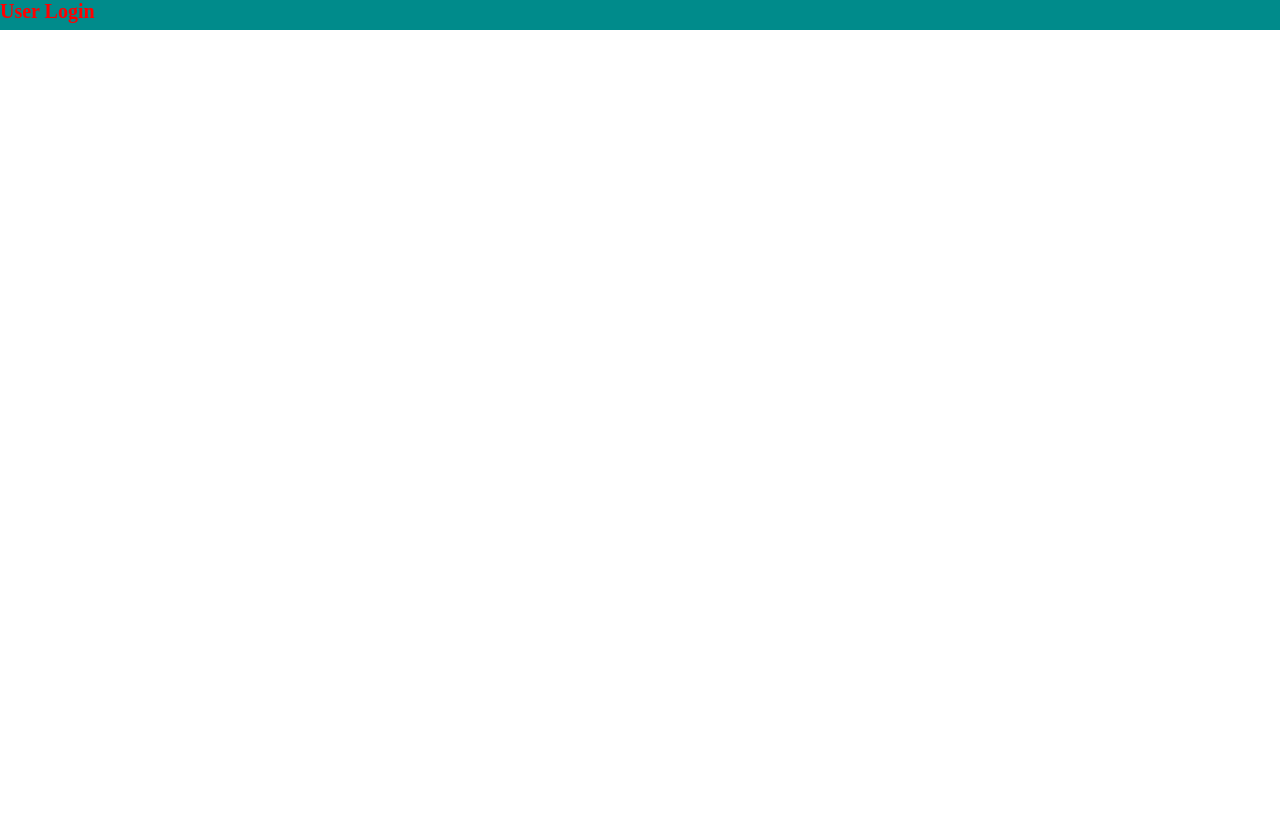
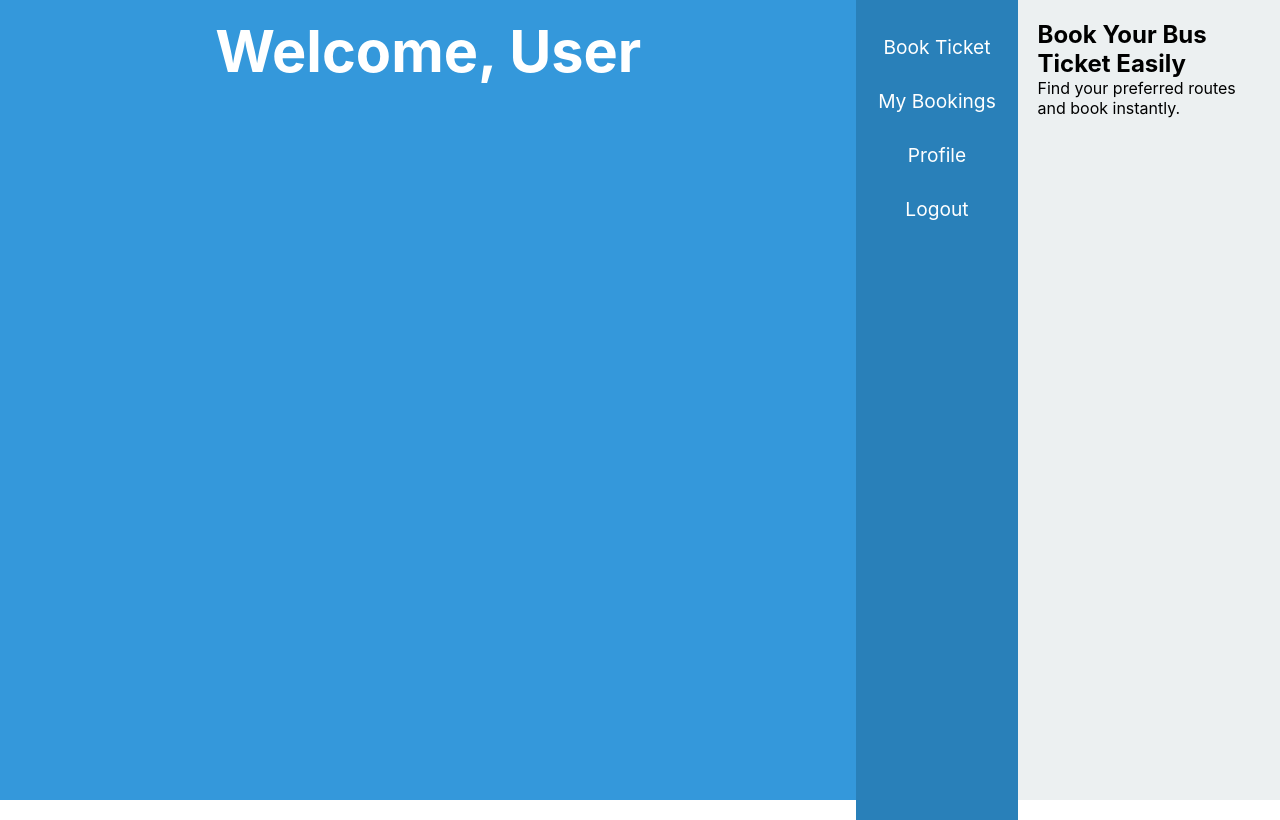
Before and after one commit to Chandannkr/Bus-Ticket-Booking-System, a React (Create React App) app: page /userlogin in a window 1280 px wide. Built offline with nearby package versions, Linux system fonts and the light colour scheme.

Commit message:
Updated Commit

```diff
--- a/src/Components/Admin/AdminLogin.jsx
+++ b/src/Components/Admin/AdminLogin.jsx
@@ -1,10 +1,11 @@
 import React, { useState } from "react";
 import admin from "../../assets/adminImage.png";
 import { Link } from "react-router-dom";
-import "../../Styles/AdminLogin.css";
+import styles from "../../Styles/AdminPage.module.css"; // Import CSS Module
+
 export default function AdminLogin() {
-  let [username, setUsername] = useState("");
-  let [password, setPassword] = useState("");
+  const [username, setUsername] = useState("");
+  const [password, setPassword] = useState("");
 
   function login() {
     if (username === "abcd" && password === "1234") {
@@ -15,12 +16,12 @@ export default function AdminLogin() {
   }
 
   return (
-    <div className="AdminLogin">
-      <aside className="admin_sideImage">
+    <div className={styles.adminLogin}>
+      <aside className={styles.adminSideImage}>
         <img src={admin} alt="Admin" />
       </aside>
-      <aside className="admin_form">
-        <form action="">
+      <aside className={styles.adminForm}>
+        <form>
           <label>Username :</label>
           <input
             required
--- a/src/Components/Login/LandingPage.jsx
+++ b/src/Components/Login/LandingPage.jsx
@@ -1,33 +1,33 @@
 import React from "react";
 import { Link } from "react-router-dom";
-import "../../Styles/LandingPage.css";
+import styles from "../../Styles/LandingPage.module.css";
 
 export default function LandingPage() {
   return (
-    <div className="LandingPage">
+    <div className={styles.LandingPage}>
       <h1>Welcome To Bus Ticket Booking System</h1>
       <p>
         This is a simple Bus Ticket Booking System. You can login as an Admin or User.
       </p>
-      <div className="container">
+      <div className={styles.loginLinks}>
         <Link to="/adminlogin">Admin Login/SignUp</Link> <br />
         <Link to="/userlogin">User Login/SignUp</Link>
       </div>
 
-      <div className="content">
-        <div className="scrolling-text">
+      <div className={styles.content}>
+      <div className={styles.scrollingText}>
           <h1>India's No. 1 Online Bus Ticket Booking Site</h1>
         </div>
         <p>
           Book bus tickets online from the largest bus ticket booking site with the best bus operators. Book your bus ticket now!
         </p>
 
-        <div className="container">
-          <form className="search_container">
-            <div className="search_box">
+        <div className={styles.container}>
+          <form className={styles.search_container}>
+            <div className={styles.search_box}>
               <input type="text" placeholder="Source" />
               <input type="text" placeholder="Destination" />
-              <div className="date_container">
+              <div className={styles.date_container}>
                 <input type="date" />
                 <button>Today</button>
                 <button>Tomorrow</button>
--- a/src/Components/User/UserLogin.jsx
+++ b/src/Components/User/UserLogin.jsx
@@ -1,9 +1,26 @@
 import React from "react";
+import styles from "../../Styles/UserDashboard.module.css";
 
-export default function UserLogin() {
-    return (
-        <div className="UserLogin">
-        <h1>User Login</h1>
-        </div>
-    );
+export default function UserDashboard() {
+  return (
+    <div className={styles.userContainer}>
+      <header className={styles.userHeader}>
+        <h1>Welcome, User</h1>
+      </header>
+
+      <nav className={styles.sidebar}>
+        <ul>
+          <li><a href="/book-ticket">Book Ticket</a></li>
+          <li><a href="/my-bookings">My Bookings</a></li>
+          <li><a href="/profile">Profile</a></li>
+          <li><a href="/logout">Logout</a></li>
+        </ul>
+      </nav>
+
+      <main className={styles.content}>
+        <h2>Book Your Bus Ticket Easily</h2>
+        <p>Find your preferred routes and book instantly.</p>
+      </main>
+    </div>
+  );
 }
--- a/src/Styles/AdminLogin.css
+++ /dev/null
@@ -1,8 +0,0 @@
-h1{
-    color: red;
-    font-family: cursive;
-    font-weight: bold;
-    font-size: 20px;
-    background-color: darkcyan;
-    height: 30px;
-}
--- /dev/null
+++ b/src/Styles/AdminPage.module.css
@@ -0,0 +1,70 @@
+.adminSignup {
+    display: flex;
+    align-items: center;
+    justify-content: center;
+    height: 100vh;
+    background-color: #f4f4f4;
+  }
+
+  .signupForm {
+    display: flex;
+    justify-content: center;
+    align-items: center;
+    flex-direction: column;
+    background-color: white;
+    padding: 2rem;
+    border-radius: 8px;
+    box-shadow: 0px 0px 10px rgba(0, 0, 0, 0.1);
+    width: 350px;
+  }
+
+  .signupForm h2 {
+    margin-bottom: 1rem;
+    color: #333;
+  }
+
+  .signupForm form {
+    display: flex;
+    flex-direction: column;
+    width: 100%;
+  }
+
+  .signupForm label {
+    font-weight: bold;
+    margin-top: 1rem;
+  }
+
+  .signupForm input {
+    padding: 10px;
+    margin-top: 5px;
+    border: 1px solid #ccc;
+    border-radius: 5px;
+  }
+
+  .signupForm button {
+    margin-top: 1rem;
+    padding: 10px;
+    background-color: #007bff;
+    color: white;
+    border: none;
+    border-radius: 5px;
+    cursor: pointer;
+    font-size: 1rem;
+  }
+
+  .signupForm button:hover {
+    background-color: #0056b3;
+  }
+
+  .signupForm span {
+    margin-top: 1rem;
+  }
+
+  .signupForm a {
+    color: #007bff;
+    text-decoration: none;
+  }
+
+  .signupForm a:hover {
+    text-decoration: underline;
+  }
--- a/src/Styles/LandingPage.css
+++ b/src/Styles/LandingPage.module.css
@@ -18,6 +18,15 @@
 
 .LandingPage p {
   margin-top: 0.8rem;
+}
+
+
+.loginLinks a {
+  color: orangered;
+  font-weight: bold;
+  text-decoration: underline;
+  font-size: 1.1rem;
+  margin: 0 4rem;
 }
 
 /* Change the color of both AdminLogin and UserLogin links */
--- /dev/null
+++ b/src/Styles/UserDashboard.module.css
@@ -0,0 +1,64 @@
+.userContainer {
+  display: flex;
+  height: 100vh;
+}
+
+.userHeader {
+  width: 100%;
+  background-color: #3498db;
+  color: white;
+  padding: 1rem;
+  text-align: center;
+  font-size: 1.8rem;
+}
+
+.sidebar {
+  width: 250px;
+  background-color: #2980b9;
+  padding-top: 20px;
+  min-height: 100vh;
+}
+
+.sidebar ul {
+  list-style: none;
+  padding: 0;
+}
+
+.sidebar ul li {
+  padding: 15px;
+  text-align: center;
+}
+
+.sidebar ul li a {
+  color: white;
+  text-decoration: none;
+  display: block;
+  font-size: 1.2rem;
+}
+
+.sidebar ul li a:hover {
+  background-color: #1abc9c;
+}
+
+.content {
+  flex-grow: 1;
+  padding: 20px;
+  background-color: #ecf0f1;
+}
+
+@media (max-width: 768px) {
+  .userContainer {
+    flex-direction: column;
+  }
+
+  .sidebar {
+    width: 100%;
+    height: auto;
+    text-align: center;
+  }
+
+  .sidebar ul li {
+    display: inline-block;
+    padding: 10px;
+  }
+}
--- a/src/Styles/UserLogin.css
+++ /dev/null
@@ -1,8 +0,0 @@
-h1{
-    color: red;
-    font-family: cursive;
-    font-weight: bold;
-    font-size: 20px;
-    background-color: darkcyan;
-    height: 30px;
-}
```
Also changed, not shown: src/Components/Admin/AdminSignup.jsx (added, +70 -0 lines).
